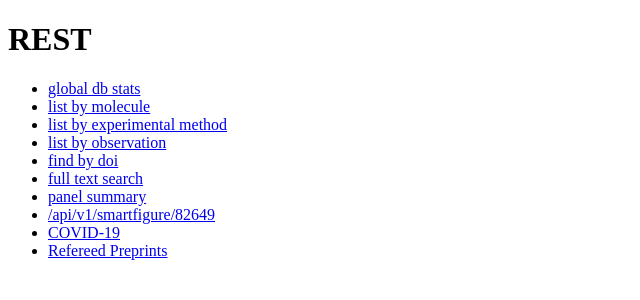
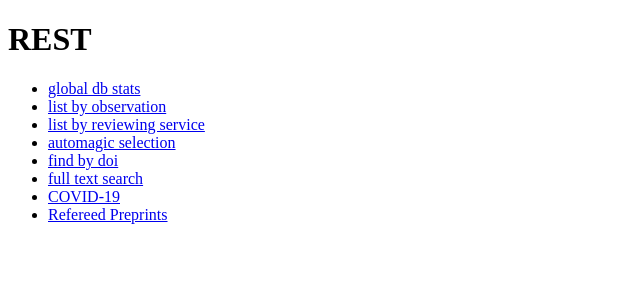
Before and after one commit to source-data/sd-graph, a Flask app: page / in a window 1280 px wide. Shown: the top 300 px of the page, without its empty margins (0-640 px from the left). Run offline with Flask 2, Linux system fonts and the light colour scheme.

Commit message:
replacing url param by routing so that caching works with params and search terms

```diff
--- a/neoflask/__init__.py
+++ b/neoflask/__init__.py
@@ -14,7 +14,7 @@
 print(__name__)
 app = Flask(__name__)
 
-CORS(app) #, resources={r"/*": {"origins": "*"}})
+CORS(app) # , resources={r"/*": {"origins": "*"}})
 
 
 Config.init_app(app)
@@ -22,10 +22,10 @@
 cache = Cache(config={
     'CACHE_DEFAULT_TIMEOUT': 365 * 24 * 60 * 60,
     'CACHE_KEY_PREFIX': __name__,
-    # 'CACHE_TYPE': 'simple',
     'CACHE_TYPE': 'redis',
     'CACHE_REDIS_HOST': 'redis',
     'CACHE_REDIS_PORT': '6379',
+    # 'CACHE_THRESHOLD': 1000,
     # 'CACHE_REDIS_PASSWORD': '',
     # 'CACHE_REDIS_DB': '',
     # 'CACHE_ARGS': '',
--- a/neoflask/templates/index.html
+++ b/neoflask/templates/index.html
@@ -7,16 +7,17 @@
     <h1>REST</h1>
     <ul>
         <li><a href="/api/v1/stats">global db stats</a></li>
-        <li><a href="/api/v1/by_molecule">list by molecule</a></li>
-        <li><a href="/api/v1/by_method">list by experimental method<a></li>
+        <!-- <li><a href="/api/v1/by_molecule">list by molecule</a></li> -->
+        <!-- <li><a href="/api/v1/by_method">list by experimental method<a></li> -->
         <li><a href="/api/v1/by_hyp">list by observation<a></a></li>
+        <li><a href="/api/v1/by_reviewing_service">list by reviewing service<a></a></li>
+        <li><a href="/api/v1/automagic">automagic selection<a></a></li>
         <li><a href="/api/v1/doi/10.1101/2020.04.22.055327">find by doi</a></li>
-        <li><a href="/api/v1/search?query=sars">full text search</a></li>
-        <li><a href="/api/v1/summary/81871">panel summary</a></li>
-        <li><a href="/api/v1/smartfigure/28739">/api/v1/smartfigure/82649</a></li>
+        <li><a href="/api/v1/search/sars">full text search</a></li>
+        <!-- <li><a href="/api/v1/summary/81871">panel summary</a></li> -->
+        <!-- <li><a href="/api/v1/smartfigure/28739">/api/v1/smartfigure/82649</a></li> -->
         <li><a href="/api/v1/collection/covid19">COVID-19</a></li>
         <li><a href="/api/v1/collection/refereed-preprints">Refereed Preprints</a></li>
-
     </ul>
 </body>
 </html>
--- a/neoflask/views.py
+++ b/neoflask/views.py
@@ -11,9 +11,9 @@
     return render_template('index.html')
 
 
-@app.route('/doc')
-def doc():
-    return render_template('doc.html', name='me')
+# @app.route('/doc')
+# def doc():
+#     return render_template('doc.html', name='me')
 
 
 @app.route('/api/v1/stats', methods=['GET', 'POST'])
@@ -23,11 +23,11 @@
     return R(ASKNEO.stats(request))
 
 
-@app.route('/api/v1/by_molecule', methods=['GET', 'POST'])
-@cache.cached()
-def by_molecule():
-    app.logger.info(f"list by molecule")
-    return R(ASKNEO.by_molecule(request))
+# @app.route('/api/v1/by_molecule', methods=['GET', 'POST'])
+# @cache.cached()
+# def by_molecule():
+#     app.logger.info(f"list by molecule")
+#     return R(ASKNEO.by_molecule(request))
 
 
 @app.route('/api/v1/by_method', methods=['GET', 'POST'])
@@ -37,75 +37,84 @@
     return R(ASKNEO.by_method(request))
 
 
-@app.route('/api/v1/by_hyp', methods=['GET', 'POST'])
+# using routing rather than parameters to provide limit_date so that cache.cached() works properly; memoize would need function params
+@app.route('/api/v1/by_hyp/', defaults={'limit_date': '1900-01-01'}, methods=['GET', 'POST'])
+@app.route('/api/v1/by_hyp/<limit_date>', methods=['GET', 'POST'])
 @cache.cached()
-def by_hyp():
+def by_hyp(limit_date):
     app.logger.info(f"list by hypotheses")
-    return R(ASKNEO.by_hyp(request))
+    return R(ASKNEO.by_hyp(limit_date=limit_date))
 
 
-@app.route('/api/v1/by_reviewing_service', methods=['GET', 'POST'])
+@app.route('/api/v1/by_reviewing_service/', defaults={'limit_date': '1900-01-01'}, methods=['GET', 'POST'])
+@app.route('/api/v1/by_reviewing_service/<limit_date>', methods=['GET', 'POST'])
 @cache.cached()
-def by_reviewing_service():
+def by_reviewing_service(limit_date):
     app.logger.info(f"list by by_reviewing_service")
-    return R(ASKNEO.by_reviewing_service(request))
+    return R(ASKNEO.by_reviewing_service(limit_date=limit_date))
 
 
-@app.route('/api/v1/automagic', methods=['GET', 'POST'])
+@app.route('/api/v1/automagic/', defaults={'limit_date': '1900-01-01'}, methods=['GET', 'POST'])
+@app.route('/api/v1/automagic/<limit_date>', methods=['GET', 'POST'])
 @cache.cached()
-def automagic():
+def automagic(limit_date):
     app.logger.info(f"list by automagic score")
-    return R(ASKNEO.automagic(request))
+    return R(ASKNEO.automagic(limit_date=limit_date))
 
 
 @app.route('/api/v1/doi/<path:doi>', methods=['GET', 'POST'])
+@cache.cached()
 def by_doi(doi: str):
     app.logger.info(f"search doi:{doi}")
     return R(ASKNEO.by_doi(doi=doi))
 
+
 @app.route('/api/v1/review/<path:doi>', methods=['GET', 'POST'])
+@cache.cached()
 def review_by_doi(doi: str):
     app.logger.info(f"review for doi:{doi}")
     return R(ASKNEO.review_by_doi(doi=doi))
 
 
-@app.route('/api/v1/figure', methods=['GET', 'POST'])
-def fig_by_doi_idx():
-
-    app.logger.info(f"figure {request.args.get('position_idx')} from {request.args.get('doi')}")
-    return R(ASKNEO.fig_by_doi_idx(request))
+# @app.route('/api/v1/figure', methods=['GET', 'POST'])
+# def fig_by_doi_idx():
+# @cache.memoize()
+#     app.logger.info(f"figure {request.args.get('position_idx')} from {request.args.get('doi')}")
+#     return R(ASKNEO.fig_by_doi_idx(request))
 
 
-@app.route('/api/v1/panel/<int:id>', methods=['GET', 'POST'])
-def panel_by_neo_id(id):
-    app.logger.info(f"panel {id}")
-    return R(ASKNEO.panel_by_neo_id(id=id))
+# @app.route('/api/v1/panel/<int:id>', methods=['GET', 'POST'])
+# def panel_by_neo_id(id):
+#     app.logger.info(f"panel {id}")
+#     return R(ASKNEO.panel_by_neo_id(id=id))
 
 
-@app.route('/api/v1/search/', methods=['GET'])
-# @cache.cached()
-def search():
-    app.logger.info(f"search '{request.args.get('query')}'")
-    return R(ASKNEO.search(request))
+@app.route('/api/v1/search/<query>', methods=['GET'])
+@cache.cached()
+def search(query: str):
+    app.logger.info(f"search '{query}'")
+    return R(ASKNEO.search(query=query))
 
 
-@app.route('/api/v1/smartfigure/<id>', methods=['GET', 'POST'])
-def smartfigure(id: str):
-    smartfigure_url = f'https://search.sourcedata.io/panel/{id}'
-    return redirect(smartfigure_url)
+# @app.route('/api/v1/smartfigure/<id>', methods=['GET', 'POST'])
+# def smartfigure(id: str):
+#     smartfigure_url = f'https://search.sourcedata.io/panel/{id}'
+#     return redirect(smartfigure_url)
 
 
-@app.route('/api/v1/summary/<panel_id>', methods=['GET', 'POST'])
-def panel_summary(panel_id: str):
-    return R(ASKNEO.panel_summary(panel_id=panel_id))
+# @app.route('/api/v1/summary/<panel_id>', methods=['GET', 'POST'])
+# def panel_summary(panel_id: str):
+#     return R(ASKNEO.panel_summary(panel_id=panel_id))
 
 
 @app.route('/api/v1/collection/covid19', methods=['GET', 'POST'])
+@cache.cached()
 def covid19():
     return R(ASKNEO.covid19(request))
 
 
 @app.route('/api/v1/collection/refereed-preprints', methods=['GET', 'POST'])
+@cache.cached()
 def refereed_preprints():
     return R(ASKNEO.refereed_preprints(request))
 
```
Also changed, not shown: frontend/src/store/fulltext-search.js (+2 -6 lines), neoflask/queries.py (+8 -2 lines), neoflask/search.py (+13 -13 lines).
